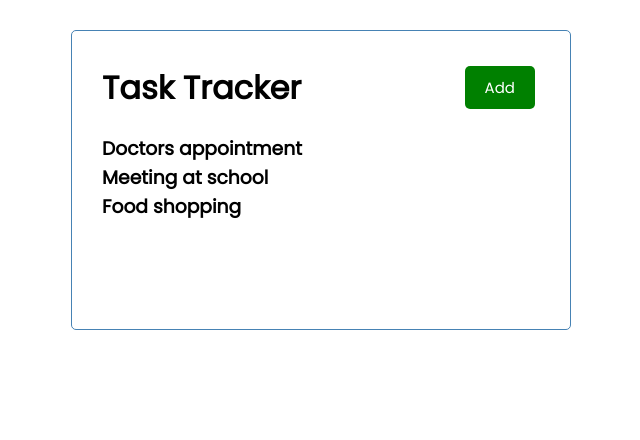
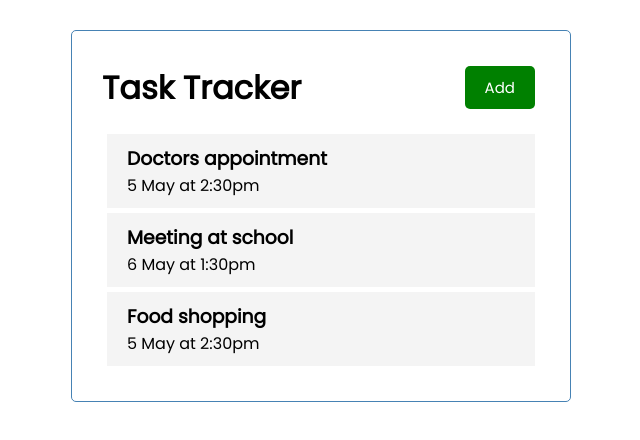
Before and after one commit to valentina-maggio/react-task-tracker, a React (Create React App) app: page / in a window 1280 px wide. Shown: the top 440 px of the page, without its empty margins (319-959 px from the left). Built offline with nearby package versions, Linux system fonts and the light colour scheme.

Commit message:
Create Task component

```diff
--- /dev/null
+++ b/src/components/Task.js
@@ -0,0 +1,10 @@
+const Task = ({ task }) => {
+  return (
+    <div className='task'>
+      <h3>{task.text}</h3>
+      <p>{task.day}</p>
+    </div>
+  )
+}
+
+export default Task
--- a/src/components/Tasks.js
+++ b/src/components/Tasks.js
@@ -1,9 +1,11 @@
+import Task from './Task';
+
 const Tasks = ({ tasks }) => {
   return (
     <>
-      {tasks.map((task) => (
-      <h3 key={task.id}>{task.text}</h3>)
-      )}
+      {tasks.map((task) =>
+        (<Task key={task.id} task={task}/>
+        ))}
     </>
   )
 }
```
